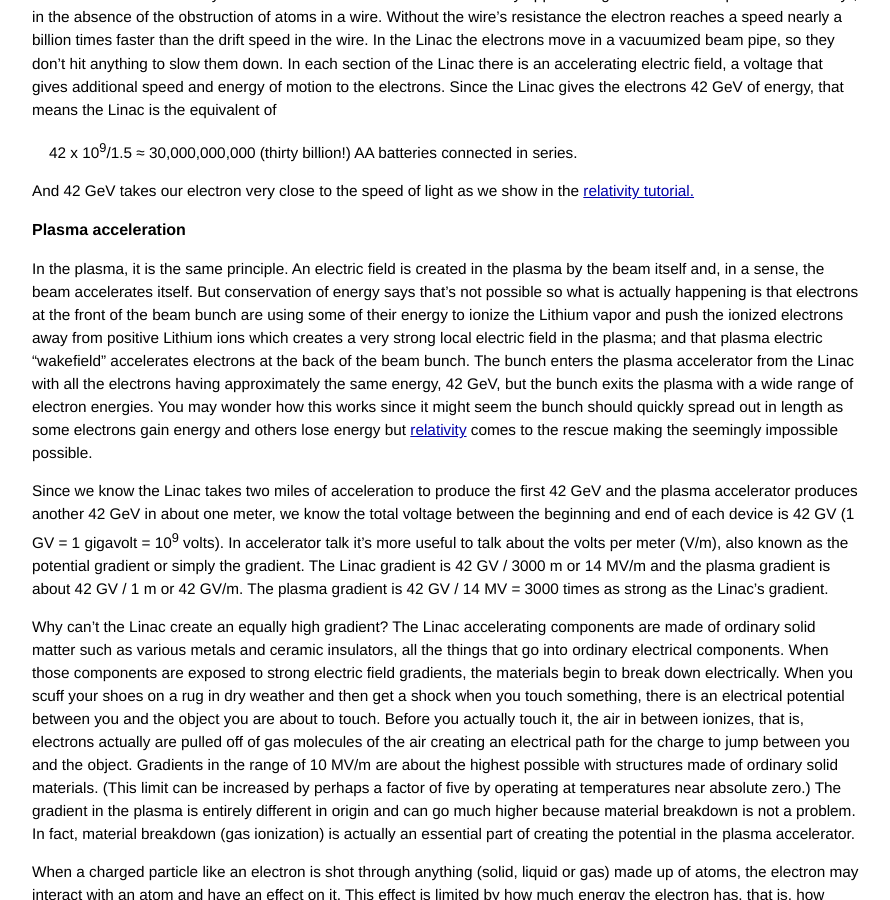
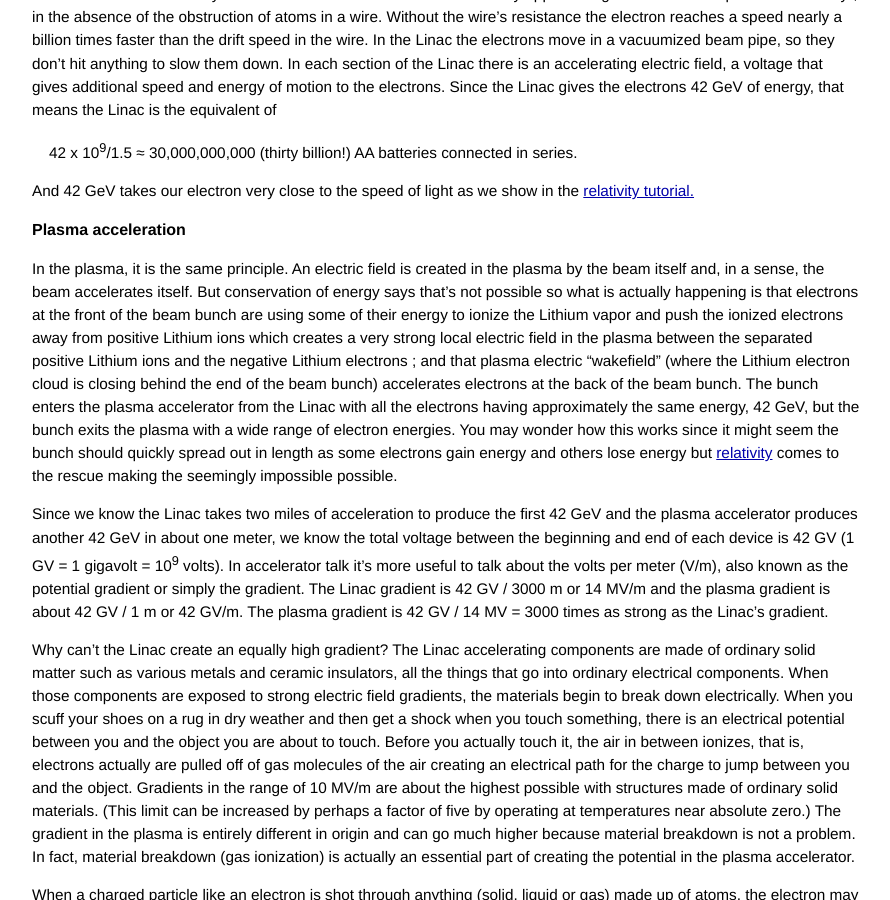
Before and after one commit to grbfacet/facet, a Jekyll site: the page built from beam-acceleration-tutorial.md, in a window 1280 px wide and 900 px high, scrolled down 3474 px. Shown: the whole window, without its empty margins (193-1083 px from the left). Built offline with Jekyll 4.4.1, drawn with Linux system fonts in a browser that asks for light colours; some of the changed text lies outside the part shown.

Commit message:
Update beam-acceleration-tutorial.md

```diff
--- a/beam-acceleration-tutorial.md
+++ b/beam-acceleration-tutorial.md
@@ -130,7 +130,7 @@ And 42 GeV takes our electron very close to the speed of light as we show in the
 
 #### Plasma acceleration
 
-In the plasma, it is the same principle. An electric field is created in the plasma by the beam itself and, in a sense, the beam accelerates itself. But conservation of energy says that’s not possible so what is actually happening is that electrons at the front of the beam bunch are using some of their energy to ionize the Lithium vapor and push the ionized electrons away from positive Lithium ions which creates a very strong local electric field in the plasma; and that plasma electric "wakefield" accelerates electrons at the back of the beam bunch. The bunch enters the plasma accelerator from the Linac with all the electrons having approximately the same energy, 42 GeV, but the bunch exits the plasma with a wide range of electron energies. You may wonder how this works since it might seem the bunch should quickly spread out in length as some electrons gain energy and others lose energy but [relativity](/relativity-tutorial.html#the-electron-bunch-stays-together-in-the-plasma-accelerator)
+In the plasma, it is the same principle. An electric field is created in the plasma by the beam itself and, in a sense, the beam accelerates itself. But conservation of energy says that’s not possible so what is actually happening is that electrons at the front of the beam bunch are using some of their energy to ionize the Lithium vapor and push the ionized electrons away from positive Lithium ions which creates a very strong local electric field in the plasma between the separated positive Lithium ions and the negative Lithium electrons ; and that plasma electric "wakefield" (where the Lithium electron cloud is closing behind the end of the beam bunch) accelerates electrons at the back of the beam bunch. The bunch enters the plasma accelerator from the Linac with all the electrons having approximately the same energy, 42 GeV, but the bunch exits the plasma with a wide range of electron energies. You may wonder how this works since it might seem the bunch should quickly spread out in length as some electrons gain energy and others lose energy but [relativity](/relativity-tutorial.html#the-electron-bunch-stays-together-in-the-plasma-accelerator)
  comes to the rescue making the seemingly impossible possible.
 
 Since we know the Linac takes two miles of acceleration to produce the first 42 GeV and the plasma accelerator produces another 42 GeV in about one meter, we know the total voltage between the beginning and end of each device is 42 GV (1 GV = 1 gigavolt = 10<sup>9</sup> volts). In accelerator talk it’s more useful to talk about the volts per meter (V/m), also known as the potential gradient or simply the gradient. The Linac gradient is 42 GV / 3000 m or 14 MV/m and the plasma gradient is about 42 GV / 1 m or 42 GV/m. The plasma gradient is 42 GV / 14 MV = 3000 times as strong as the Linac’s gradient.
```
Also changed, not shown: other parts of beam-acceleration-tutorial.md (+1 -1 lines).
